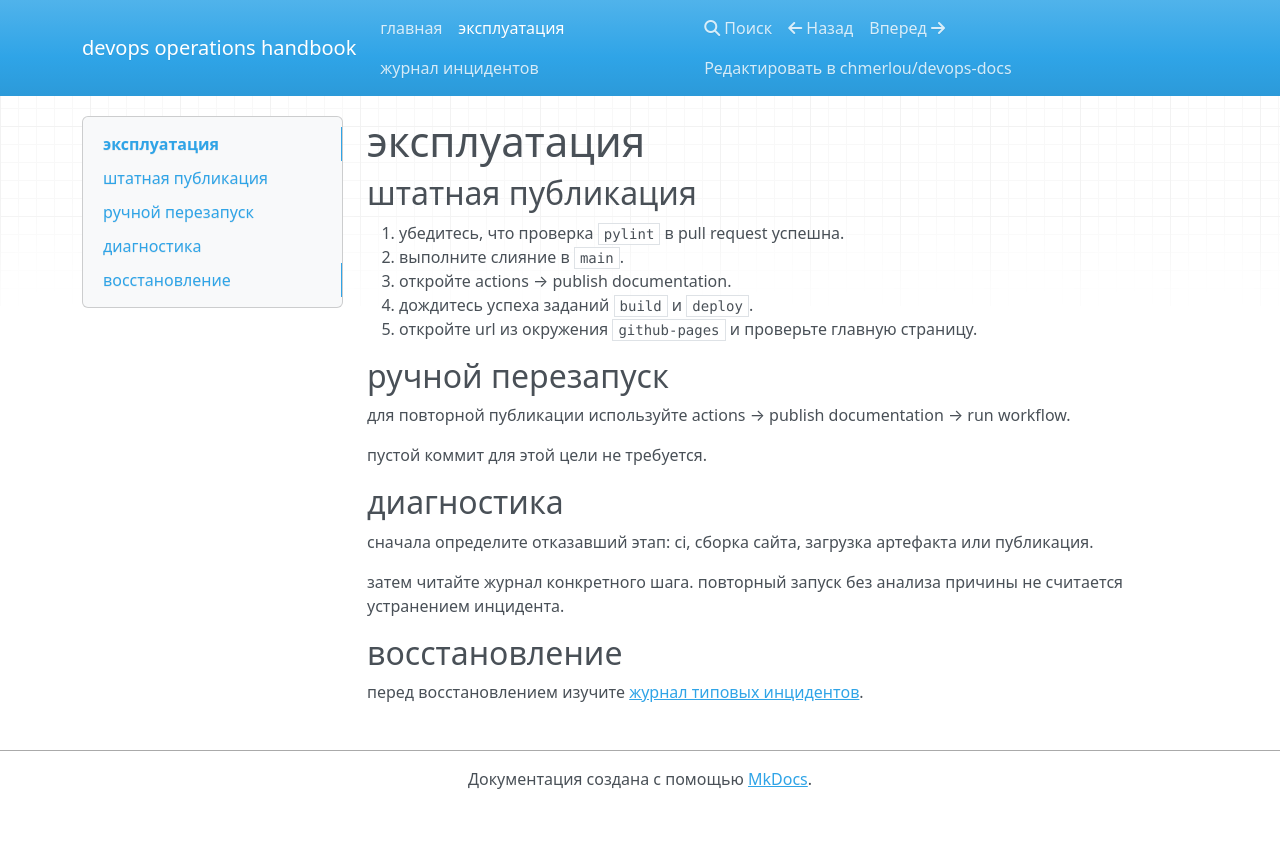
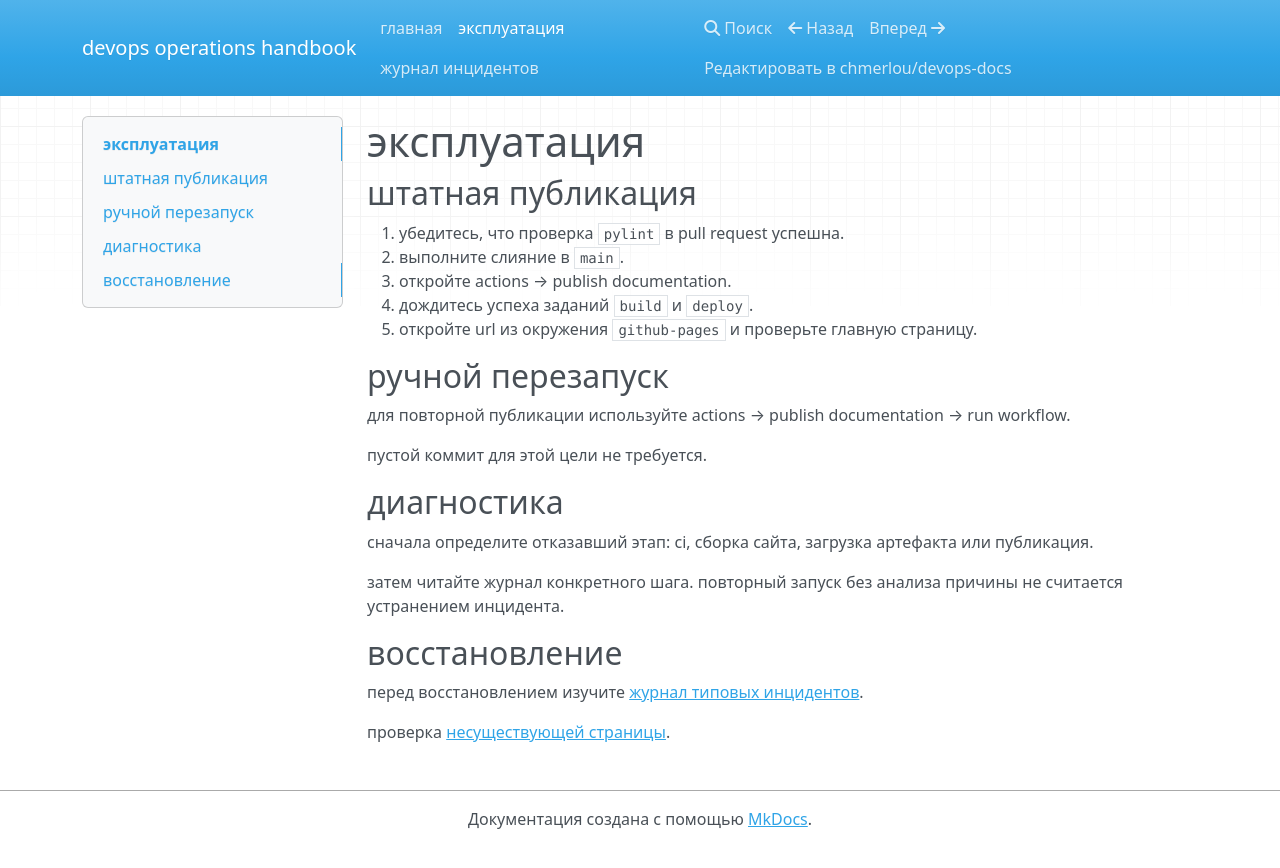
Before and after one commit to Chmerlou/devops-docs, an MkDocs documentation site: the page built from docs/runbook.md, in a window 1280 px wide. Shown: the top 868 px of the page. Built offline with MkDocs 1.6.1, drawn with Linux system fonts in a browser that asks for light colours; nearby versions of some CDN libraries.

Commit message:
docs: test broken link for ci validation

```diff
--- a/docs/runbook.md
+++ b/docs/runbook.md
@@ -23,3 +23,5 @@
 ## восстановление
 
 перед восстановлением изучите [журнал типовых инцидентов](incidents.md).
+
+проверка [несуществующей страницы](missing-page.md).
```
